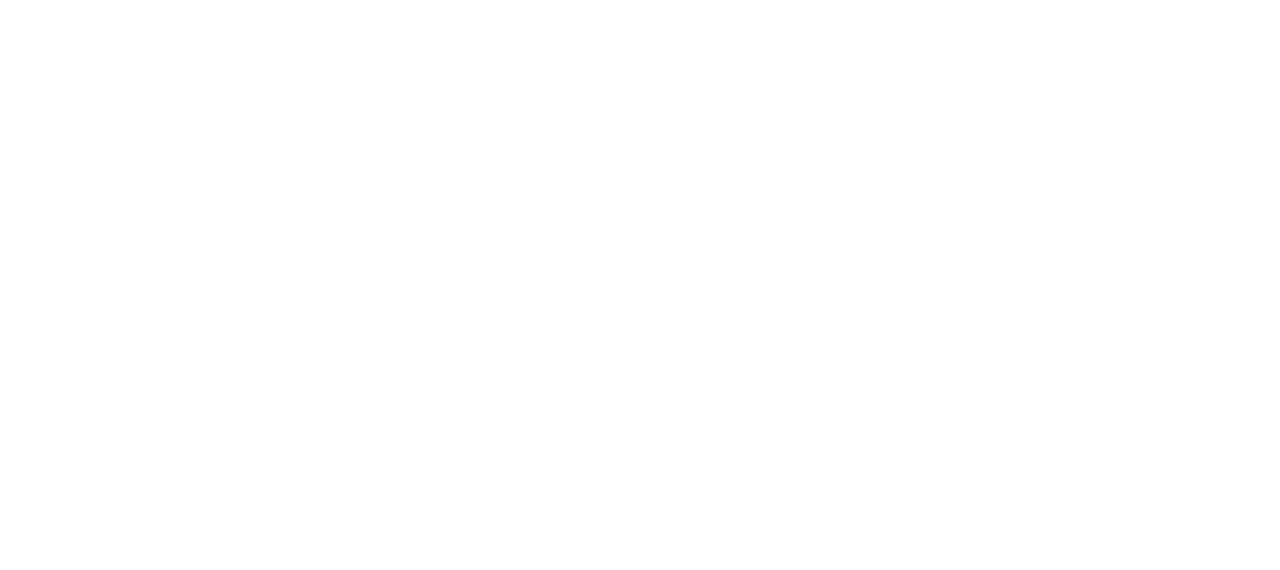
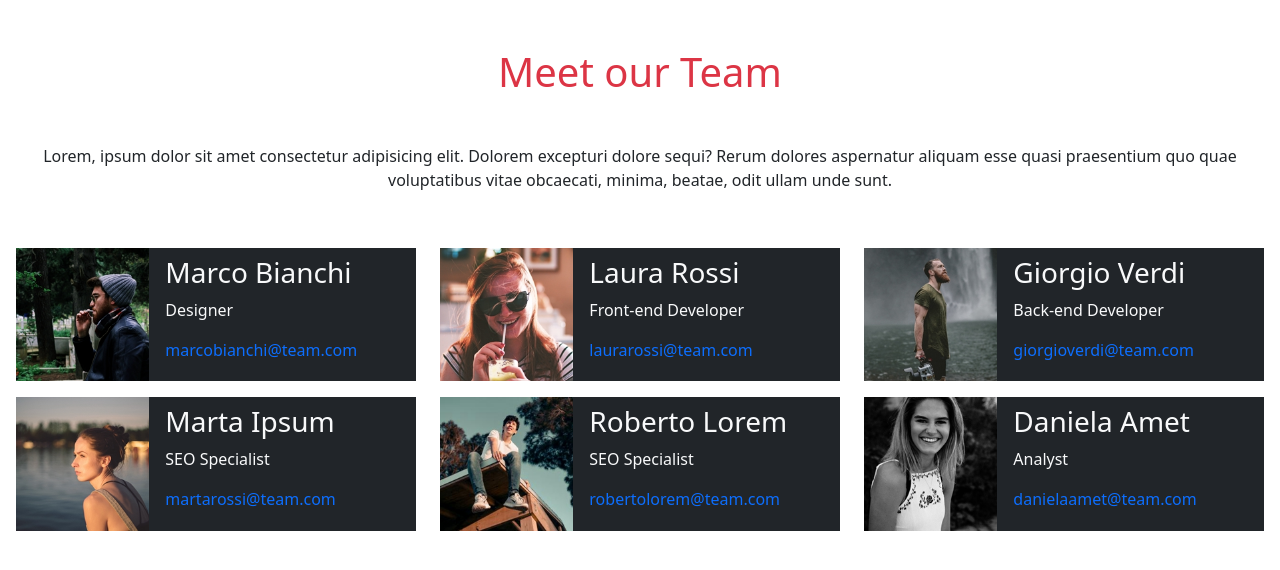
Before and after one commit to GiacomoVisconti/js-our-team, a plain HTML site: page index.html in a window 1280 px wide. Drawn offline with nearby package versions, Linux system fonts and the light colour scheme.

Commit message:
add card into the DOM

```diff
--- a/index.html
+++ b/index.html
@@ -10,13 +10,34 @@
     <!-- Bootstrap CSS v5.2.1 -->
     <link href="https://cdn.jsdelivr.net/npm/bootstrap@5.3.2/dist/css/bootstrap.min.css" rel="stylesheet"
         integrity="sha384-T3c6CoIi6uLrA9TneNEoa7RxnatzjcDSCmG1MXxSR1GAsXEV/Dwwykc2MPK8M2HN" crossorigin="anonymous" />
+
+
+    <link rel="preconnect" href="https://fonts.googleapis.com">
+    <link rel="preconnect" href="https://fonts.gstatic.com" crossorigin>
+    <link
+        href="https://fonts.googleapis.com/css2?family=Comic+Neue:ital,wght@0,300;0,400;0,700;1,300;1,400;1,700&family=Montserrat:ital,wght@0,100..900;1,100..900&family=Nerko+One&display=swap"
+        rel="stylesheet">
 </head>
 
 <body>
     <header>
         <!-- place navbar here -->
     </header>
-    <main></main>
+    <main>
+        <h1 class="text-center my-5 text-danger">Meet our Team</h1>
+        <p class="text-center mb-5">Lorem, ipsum dolor sit amet consectetur adipisicing elit. Dolorem excepturi dolore
+            sequi?
+            Rerum dolores
+            aspernatur aliquam esse quasi praesentium quo quae voluptatibus vitae obcaecati, minima, beatae, odit ullam
+            unde sunt.</p>
+
+
+
+        <div class="row mx-1" id="members-cards">
+
+        </div>
+
+    </main>
 
     <!-- Bootstrap JavaScript Libraries -->
     <script src="https://cdn.jsdelivr.net/npm/@popperjs/core@2.11.8/dist/umd/popper.min.js"
--- a/main.js
+++ b/main.js
@@ -1,3 +1,10 @@
+//! FUNCTIONS
+
+
+
+//!END FUNCTIONS
+
+//Dichiaro l'array di Oggetti
 const teamMembers = [
 {
     name: "Marco Bianchi",
@@ -36,3 +43,42 @@ const teamMembers = [
     img: "./assets/img/female3.png"
 }
 ];
+
+//Dichiaro gli elementi della pagina
+const members_card_El = document.getElementById('members-cards')
+
+//Salvo il template dello stile della card da inserire in una variabile
+
+
+
+console.table(teamMembers)
+
+
+//Con un FOR scorro all'interno del'array di oggetti
+for (let i = 0; i < teamMembers.length; i++) {
+
+    //creo una variabile di appoggio per il singolo membro del team (singolo oggetto dell'array)
+    const member = teamMembers[i];
+
+    //Destrutturo l'oggetto prendendomi i singoli valori e appoggiandomeli in una serie di variabili associate
+    const {name,role,email,img} = member;
+
+    //carico il murkup della singola card con le variabili già pronte in una variabile di lavoro
+    const card_markup = `
+            <div class="col-lg-4 col-md-6 col-sm-12 d-flex py-2">
+                <div class="col-4">
+                    <img class="img-fluid w-100" src="${img}" alt="Immagine membro">
+                </div>
+                <div class="col-8 bg-dark text-light px-3 py-2">
+                    <h3> ${name} </h3>
+                    <p> ${role} </p>
+                    <span class="text-primary fs-6"> ${email} </span>
+                </div>
+            </div>
+            `
+
+    //Inserisco nella DOM la singola Card, all'interno dell'elemento selezionato, concatenando il codice precedente con Before End
+    members_card_El.insertAdjacentHTML('beforeend',card_markup)
+
+
+}
```
